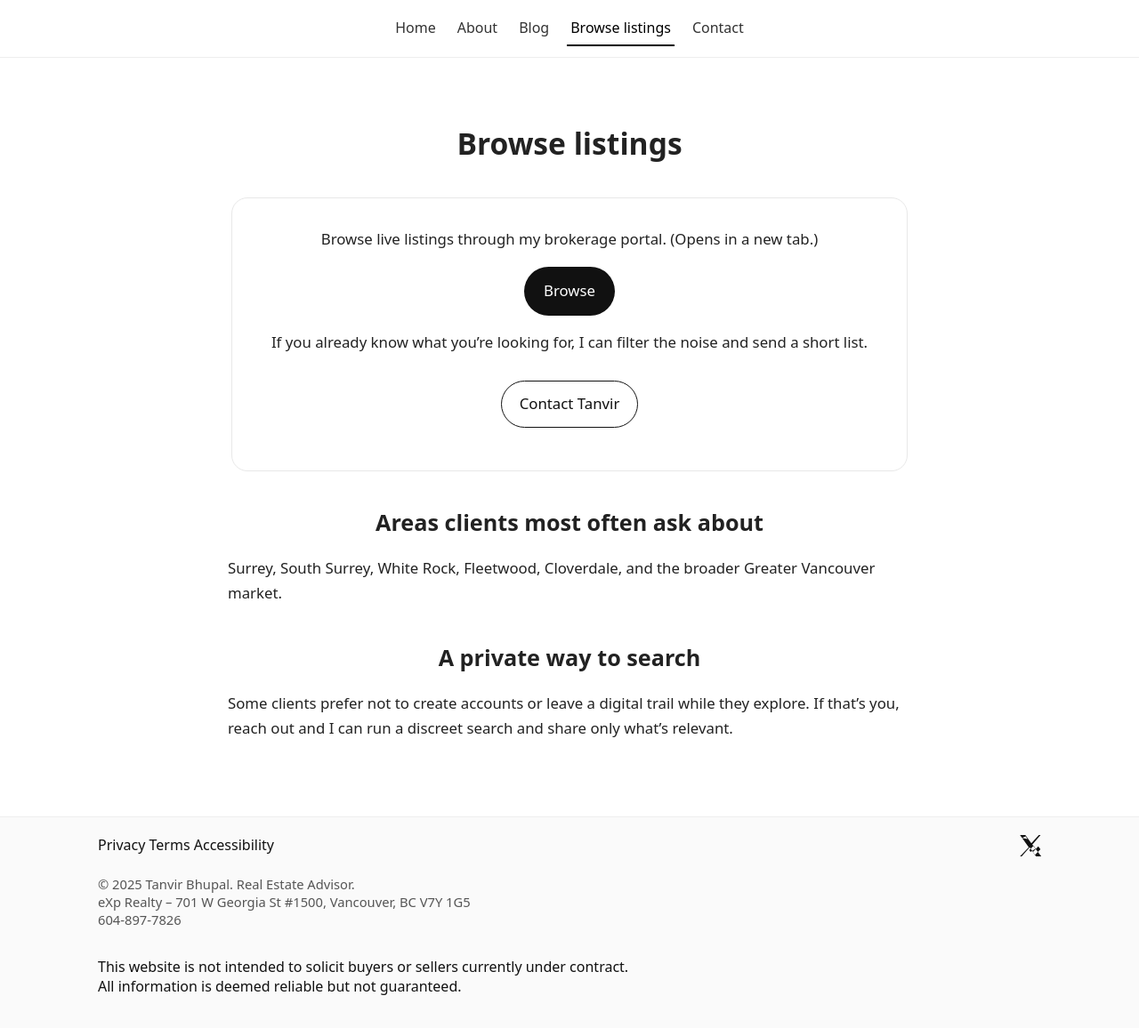
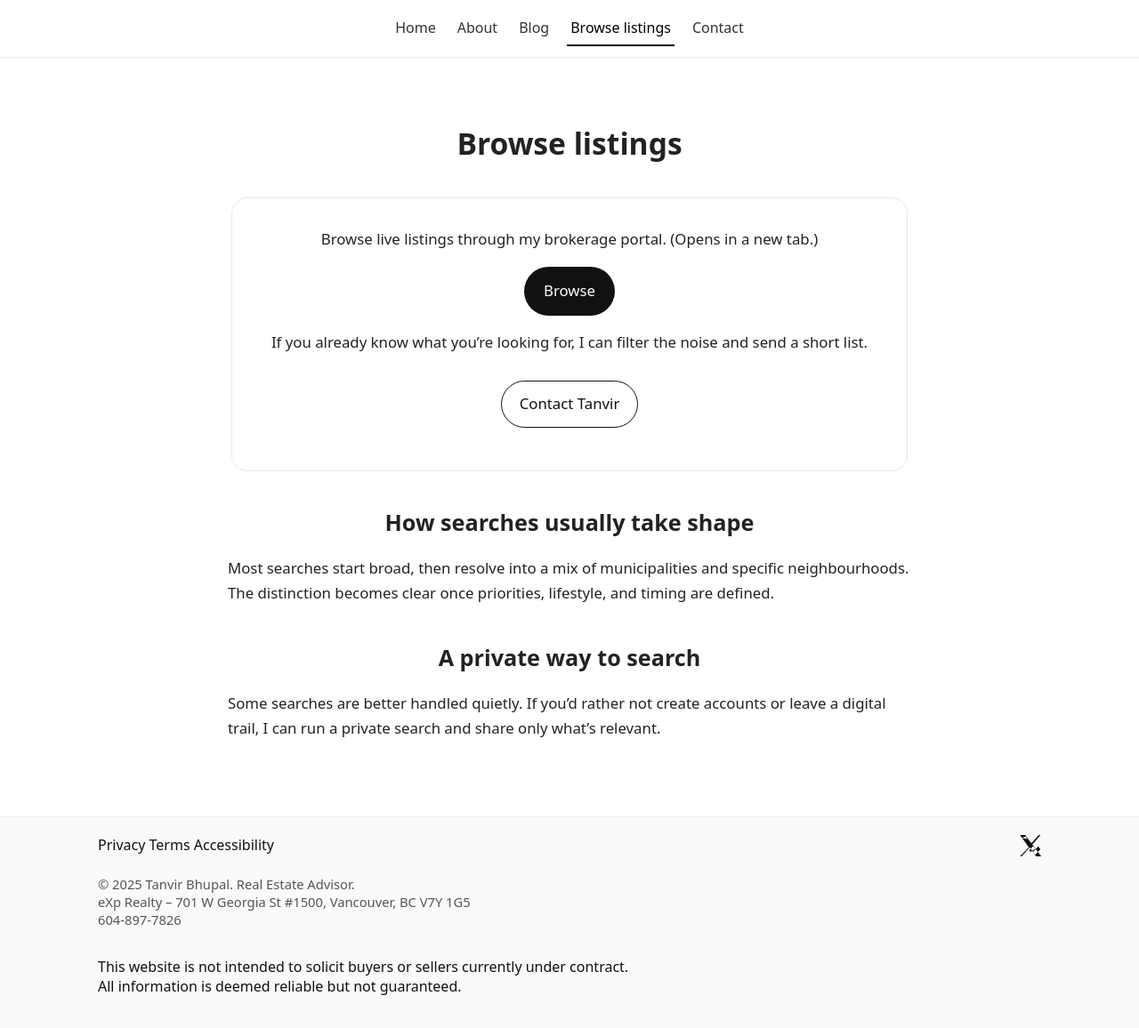
Before and after one commit to gvancouverhomes/gvancouverhomes.github.io, a Jekyll site: the page built from search.md, in a window 1280 px wide and 1156 px high. Shown: the whole window at 89% size. Built offline with Jekyll 4.4.1, drawn with Linux system fonts in a browser that asks for light colours.

Commit message:
Update search.md

```diff
--- a/search.md
+++ b/search.md
@@ -35,10 +35,10 @@ permalink: /search/
   </div>
 </div>
 
-## Areas clients most often ask about
+## How searches usually take shape
 
-Surrey, South Surrey, White Rock, Fleetwood, Cloverdale, and the broader Greater Vancouver market.
+Most searches start broad, then resolve into a mix of municipalities and specific neighbourhoods. The distinction becomes clear once priorities, lifestyle, and timing are defined.
 
 ## A private way to search
 
-Some clients prefer not to create accounts or leave a digital trail while they explore. If that’s you, reach out and I can run a discreet search and share only what’s relevant.
+Some searches are better handled quietly. If you’d rather not create accounts or leave a digital trail, I can run a private search and share only what’s relevant.
```
